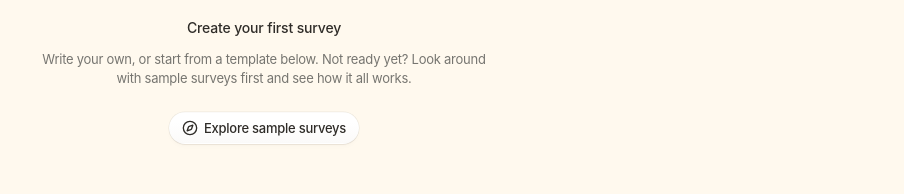
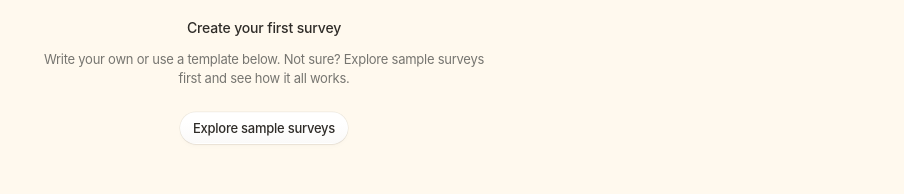
Before and after one commit to Chrissoman/kodo-mate-prototype, a plain HTML site: page index.html in a window 1280 px wide. Shown: the part 386-580 px from the top of the page, without its empty margins (376-1280 px from the left). Drawn offline with Linux system fonts and the light colour scheme.

Commit message:
New empty-state copy, and a text-only invite button
Co-Authored-By: Claude Opus 5.5 <noreply@anthropic.com>

```diff
--- a/index.html
+++ b/index.html
@@ -142,11 +142,6 @@
 				outline: none;
 				box-shadow: 0 0 0 2px #faf8f5, 0 0 0 4px rgb(47 44 40 / 30%);
 			}
-			.cta svg {
-				width: 16px;
-				height: 16px;
-				flex-shrink: 0;
-			}
 			/* Settings: a cog in the corner opens a small panel above it. */
 			.cog {
 				position: fixed;
@@ -260,14 +255,8 @@
 			<div class="empty">
 				<div class="mate"></div>
 				<h1>Create your first survey</h1>
-				<p>Write your own, or start from a template below. Not ready yet? Look around with sample surveys first and see how it all works.</p>
-				<button class="cta" type="button">
-					<svg viewBox="0 0 24 24" fill="none" stroke="currentColor" stroke-width="2" stroke-linecap="round" stroke-linejoin="round" aria-hidden="true">
-						<path d="m16.24 7.76-1.804 5.411a2 2 0 0 1-1.265 1.265L7.76 16.24l1.804-5.411a2 2 0 0 1 1.265-1.265z" />
-						<circle cx="12" cy="12" r="10" />
-					</svg>
-					Explore sample surveys
-				</button>
+				<p>Write your own or use a template below. Not sure? Explore sample surveys first and see how it all works.</p>
+				<button class="cta" type="button">Explore sample surveys</button>
 			</div>
 		</main>
 		<button class="cog" type="button" aria-label="Settings" aria-expanded="false" aria-controls="settings">
```
